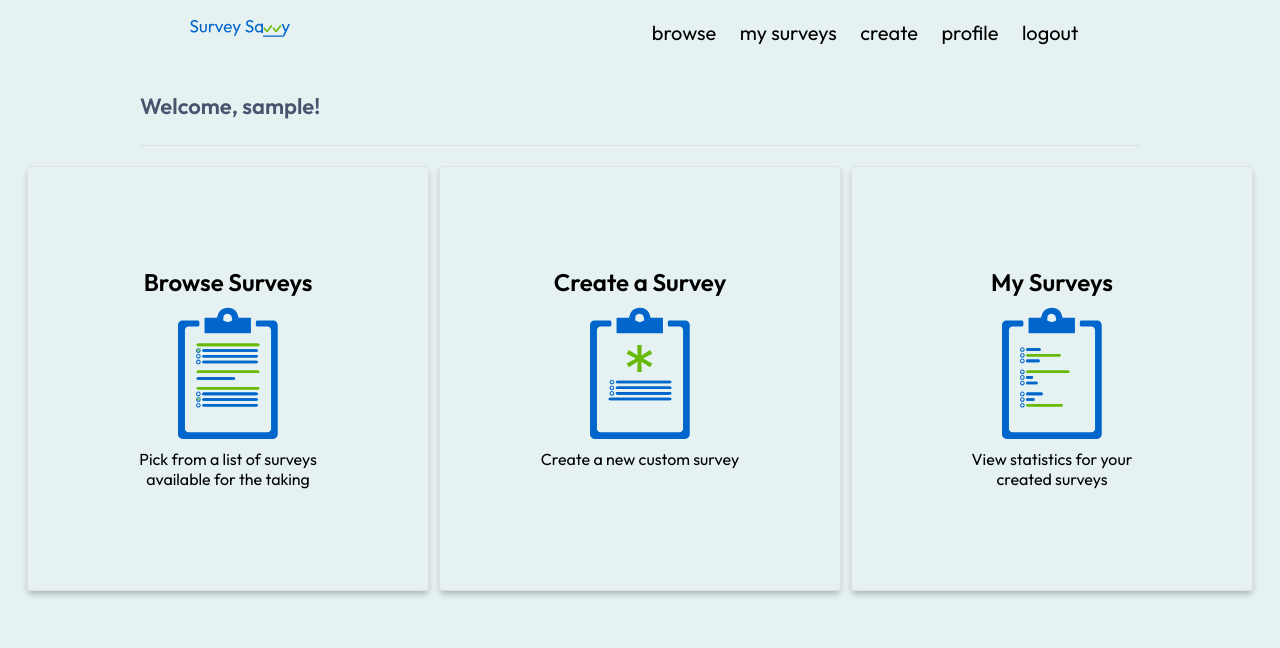
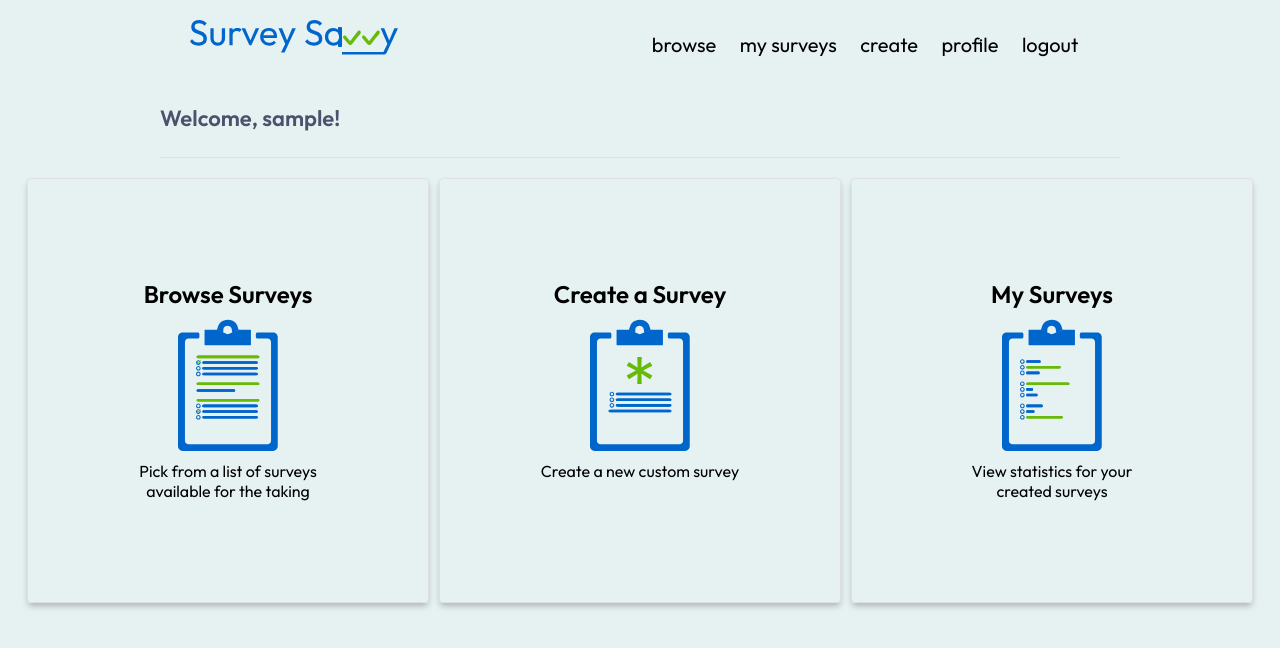
Before and after one commit to KyleDuBray/Survey-Savvy, a PHP site: page /private/home.php in a window 1280 px wide. Shown: the top 648 px of the page. Run offline with PHP 8.4, Linux system fonts and the light colour scheme; the visitor is signed in with stand-in values (Sample User, id 1).

Commit message:
changes to private home for responsiveness

```diff
--- a/src/css/private.home.css
+++ b/src/css/private.home.css
@@ -1,4 +1,8 @@
 @import "global.css";
+
+h2 {
+  margin: ;
+}
 
 .home-links {
   width: 100%;
@@ -22,6 +26,10 @@
   justify-content: center;
 }
 
+.home-link-icon {
+  width: 100px;
+}
+
 .home-link-container {
   border: 1px solid #e0e0e3;
   padding: 100px;
@@ -30,10 +38,6 @@
   flex-direction: column;
   box-shadow: 0 4px 6px -1px rgba(0, 0, 0, 0.25);
   height: 425px;
-}
-
-img {
-  width: 100px;
 }
 
 h3 {
@@ -47,3 +51,23 @@ p {
   width: 200px;
   margin-top: 10px;
 }
+
+@media screen and (max-width: 1250px) {
+  .home-links {
+    flex-direction: column;
+  }
+
+  .home-link-container {
+    align-items: center;
+    justify-content: center;
+    padding: 25px;
+    height: auto;
+  }
+  /* .home-link-title {
+    order: 1;
+  }
+
+  .home-link-description {
+    order: 2;
+  } */
+}
--- a/src/css/style.css
+++ b/src/css/style.css
@@ -93,11 +93,11 @@ body.loggedin {
   background-color: #f3f4f7;
 }
 .content {
-  width: 1000px;
+  width: 75%;
   margin: 0 auto;
 }
 .content h2 {
-  margin: 0;
+  margin: auto;
   padding: 25px 0;
   font-size: 22px;
   border-bottom: 1px solid #e0e0e3;
--- a/src/private/home.php
+++ b/src/private/home.php
@@ -28,29 +28,29 @@ if (!isset($_SESSION['loggedin'])) {
 	<div class="home-links">
 		<a href="./browsesurveys.php" class="home-link">
 			<div class="home-link-container">
-				<h3>Browse Surveys</h3>
+				<h3 class="home-link-title">Browse Surveys</h3>
 				<div class="icon-container">
-					<img src="../img/clipboard-take-survey.svg">
+					<img class="home-link-icon" src="../img/clipboard-take-survey.svg">
 				</div>
-				<p>Pick from a list of surveys available for the taking</p>
+				<p class="home-link-description">Pick from a list of surveys available for the taking</p>
 			</div>
 		</a>
 		<a href="./creationForm.php" class="home-link">
 			<div class="home-link-container">
-				<h3>Create a Survey</h3>
+				<h3 class="home-link-title">Create a Survey</h3>
 				<div class="icon-container">
-					<img src="../img/clipboard-create-survey.svg">
+					<img class="home-link-icon" src="../img/clipboard-create-survey.svg">
 				</div>
-				<p>Create a new custom survey</p>
+				<p class="home-link-description">Create a new custom survey</p>
 			</div>
 		</a>
 		<a href="./mysurveys.php" class="home-link">
 			<div class="home-link-container">
-				<h3>My Surveys</h3>
+				<h3 class="home-link-title">My Surveys</h3>
 				<div class="icon-container">
-					<img src="../img/clipboard-my-surveys.svg">
+					<img class="home-link-icon" src="../img/clipboard-my-surveys.svg">
 				</div>
-				<p>View statistics for your created surveys</p>
+				<p class="home-link-description">View statistics for your created surveys</p>
 			</div>
 		</a>
 	</div>
```
